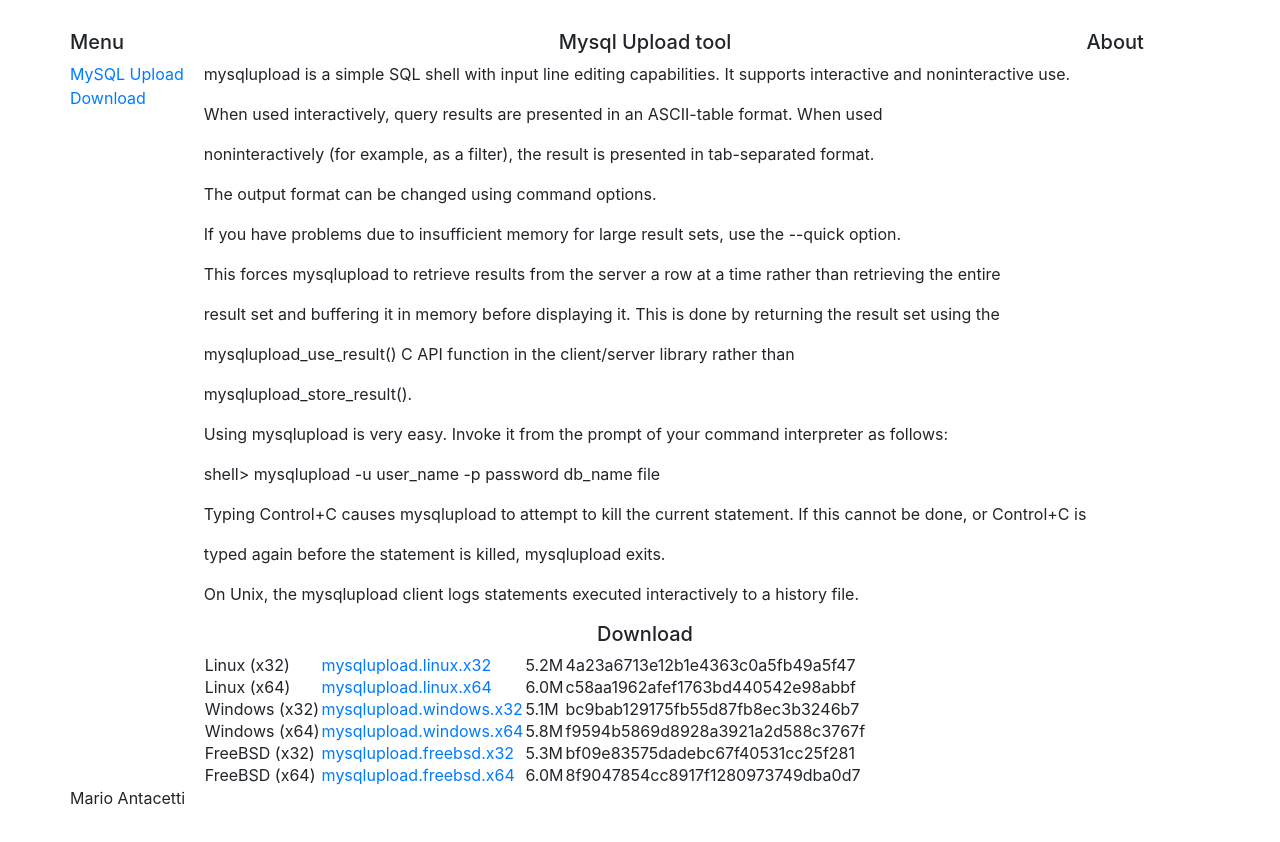
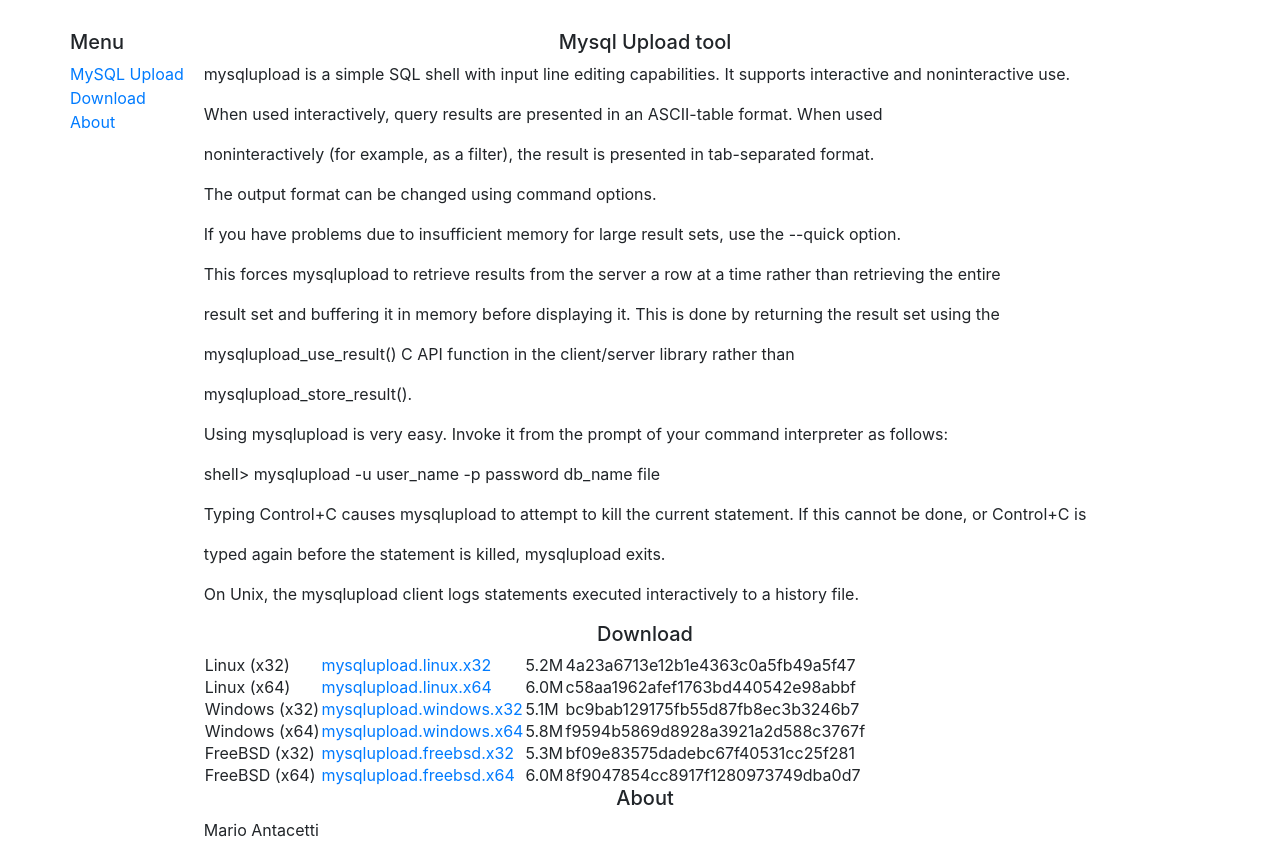
Before and after one commit to mysqlupload/mysqlupload.github.io, a plain HTML site: page index.html in a window 1280 px wide. Before the commit the page ends 810 px from the top, so only its background shows below. Drawn offline with nearby package versions, Linux system fonts and the light colour scheme.

Commit message:
FIX: layout

```diff
--- a/index.html
+++ b/index.html
@@ -17,6 +17,7 @@
                     <h5>Menu</h5>
                     <div><a href='#'>MySQL Upload</a></div>
                     <div><a href='#download'>Download</a></div>
+                    <div><a href='#about'>About</a></div>
                 </div>
                 <div class="col-11-sm description">
                     <h5 class='header'>Mysql Upload tool</h5>
@@ -74,9 +75,10 @@
                             <td>8f9047854cc8917f1280973749dba0d7</td>
                         </tr>
                     </table>
+
+                    <h5 class='header' id='about'>About</h5>
+                    <div>Mario Antacetti</div>
                 </div>
-                <h5 class='header' id='about'>About</h5>
-                <div>Mario Antacetti</div>
             </div>
         </div>
     </body>
```
